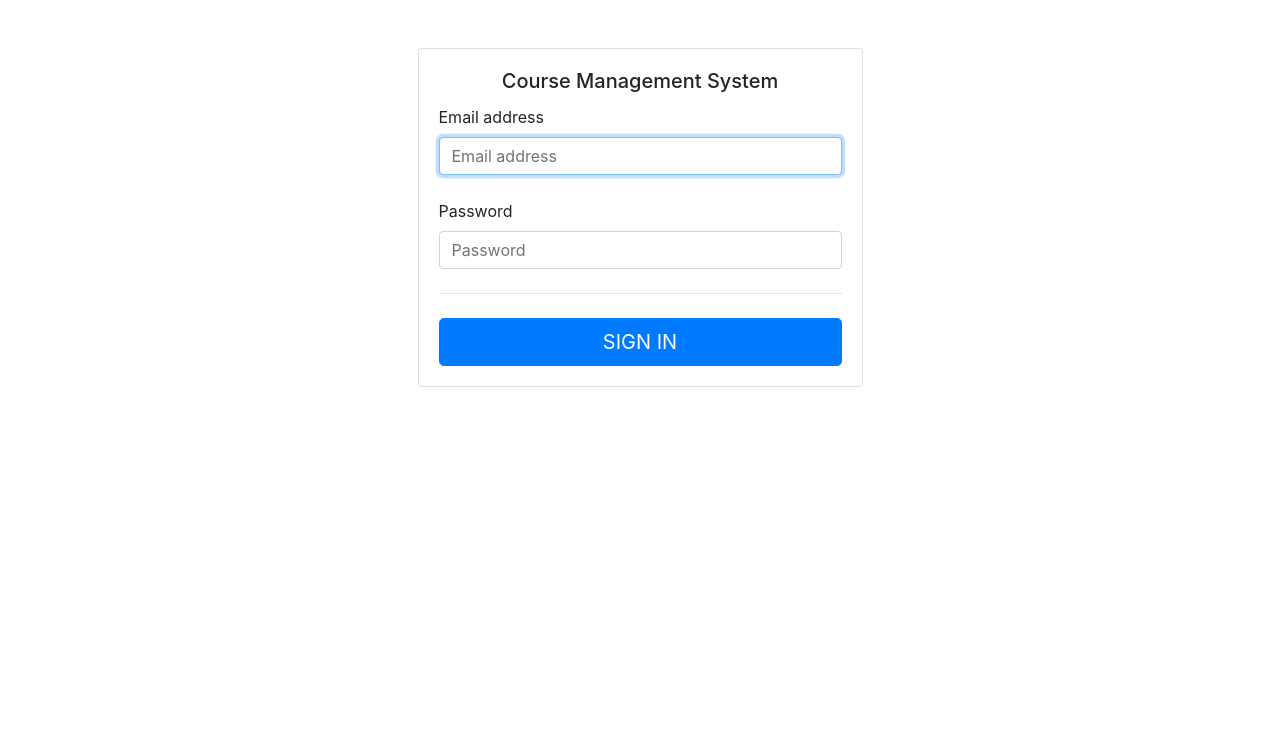
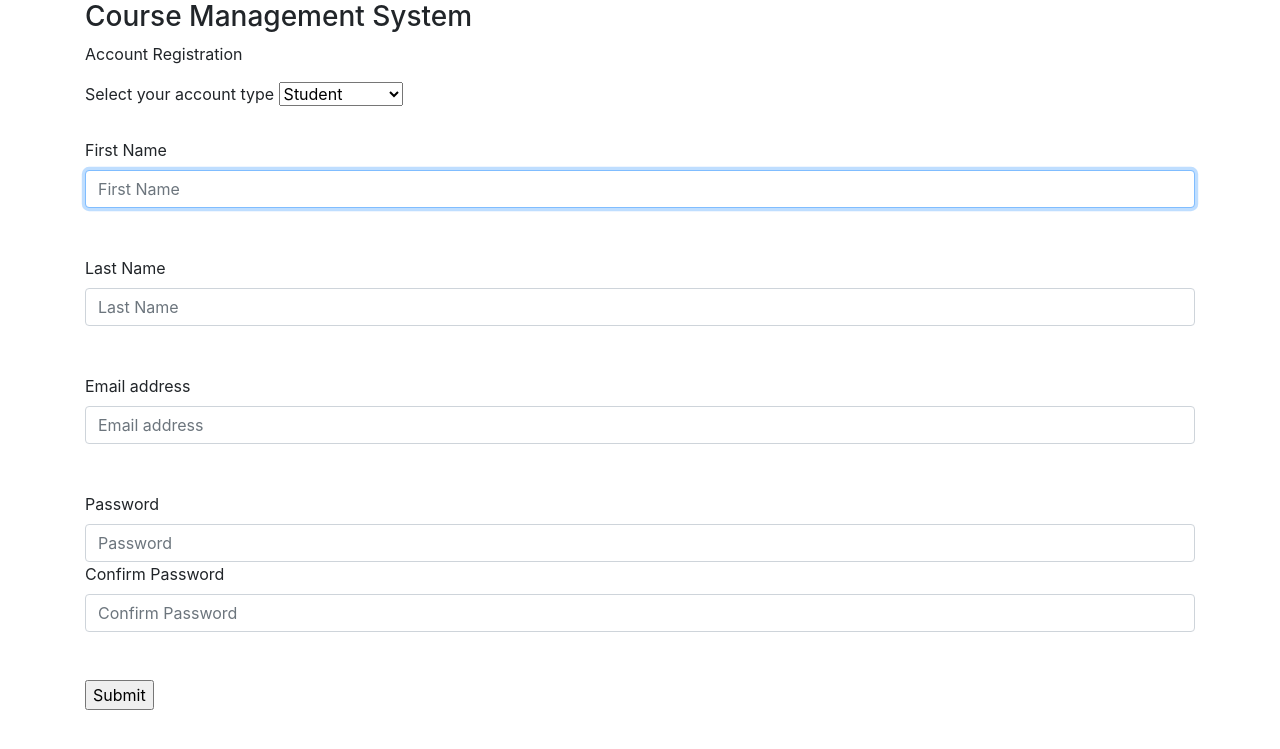
Before and after one commit to namcaonguyen/COMP4004Project, a Node server app: page /accountregistration in a window 1280 px wide. Shown: the top 749 px of the page. Run offline with Node 20, Linux system fonts and the light colour scheme; some libraries are stand-ins or nearby versions.

Commit message:
NamCao - TEST & CODE - Account Applications
This commit adds test cases and code for users applying for an account. When the user applies for an account, if all the input is valid, then an account is created in the database, with the attribute 'approved' set to false.

```diff
--- a/app.js
+++ b/app.js
@@ -7,7 +7,7 @@ const mongoose = require("mongoose");
 
 // routes
 const index = require("./routes/index.js");
-const registration = require("./routes/registration.js");
+const accountRegistration = require("./routes/accountregistration.js");
 
 // connect to db
 mongoose.connect("mongodb://localhost/cmsApp");
@@ -29,6 +29,9 @@ app.post("/", (req, res) => {
     res.render("login", { title: "Login", response: "is-invalid" });
 });
 
+// The user is not logged in when trying to access the Account Registration.
+app.use("/accountregistration", accountRegistration);
+
 // middleware (this will execute before every route declared after this)
 app.use((req, res, next) => {
     // is user logged in?
@@ -39,8 +42,8 @@ app.use((req, res, next) => {
     else next(); // otherwise continue to what user was trying to do
 });
 
+// Any routes that appear below here will be checked by the middleware first.
 app.use("/", index);
-app.use("/account-management", registration);
 /*
  *
  * Add more routes here
--- a/db/user.js
+++ b/db/user.js
@@ -2,12 +2,14 @@ const mongoose = require("mongoose");
 const Schema = mongoose.Schema;
 
 var userSchema  = new Schema({
+    id: Schema.Types.ObjectId,
     email: String,
     password: String,
     fullname: String,
-    admin: Boolean,
+    accountType: String,
     coursesEnrolled: [String],
-    coursesTaken: [String]
+    coursesTaken: [String],
+    approved: Boolean
 });
 
 module.exports = mongoose.model("User", userSchema);
--- /dev/null
+++ b/public/ApplicationValidation.js
@@ -0,0 +1,32 @@
+// Function to check if the input fields are valid.
+exports.checkInputFieldValidity = function checkInputFieldValidity(accountTypeParam, firstNameParam, lastNameParam, emailParam, passwordParam, confirmPasswordParam) {
+    // Declaration of array varible to hold error messages.
+    var errorArray = [];
+
+    // If the Account Type is out of range, then it is invalid.
+    if ( accountTypeParam > 3 ) {
+        errorArray.push("Account Type is invalid.");
+	}
+    // If the First Name is empty, then it is invalid.
+    if ( firstNameParam == "" ) {
+        errorArray.push("You must enter a first name.");
+	}
+    // If the Last Name is empty, then it is invalid.
+    if ( lastNameParam == "" ) {
+        errorArray.push("You must enter a last name.");
+	}
+    // If the Email isn't formatted like an email, then it is invalid.
+    if ( emailParam.search("@") == -1 ) {
+        errorArray.push("You must enter a valid email.");
+	}
+    // If the Password isn't at least 8 characters long, then it is invalid.
+    if ( passwordParam.length < 8 ) {
+        errorArray.push("Your password must be at least 8 characters.");
+	}
+    // If the two input passwords are not the same, then it is invalid.
+    if ( passwordParam != confirmPasswordParam ) {
+        errorArray.push("Passwords do not match.");
+	}
+
+    return errorArray;
+}
--- /dev/null
+++ b/routes/accountregistration.js
@@ -0,0 +1,81 @@
+const express = require("express");
+const router = express.Router();
+const User = require("../db/user.js");
+// This file contains functions for validating the inputs.
+const ApplicationValidation = require("../public/ApplicationValidation.js");
+
+
+// GET logout page.
+router.get("/logout", (req, res) => {
+    res.send("Logged out.");
+})
+
+// GET the Account Registration
+router.get("/", (req, res) => {
+    res.render("accountregistration", { title: "Account Registration" });
+});
+
+// Middleware to parse the body of the request.
+router.use(express.json());
+router.use(express.urlencoded());
+
+// Handle a POST request on the Account Registration page.
+router.post("/", (req, res) => {
+
+    // Declaration of variables to store the request information.
+    var accountTypeVar = req.body.accountType;
+    var firstNameVar = req.body.inputFirstName;
+    var lastNameVar = req.body.inputLastName;
+    var fullNameVar = (firstNameVar.concat(" ")).concat(lastNameVar);
+    var emailVar = req.body.inputEmail;
+    var passwordVar = req.body.inputPassword;
+    var confirmPasswordVar = req.body.inputConfirmPassword;
+
+    // Check the inputs for errors.
+    var errorArray = ApplicationValidation.checkInputFieldValidity(accountTypeVar, firstNameVar, lastNameVar, emailVar, passwordVar, confirmPasswordVar);
+
+    // If there are no problems with the inputs...
+    if ( errorArray.length == 0 )
+    {
+        // Proceed to create the user.
+        const createdUser = new User({
+            email: emailVar,
+            password: passwordVar,
+            fullname: fullNameVar,
+            accountType: accountTypeVar,
+            approved: false
+		});
+
+        // Save the unapproved user to the database. An administrator must later approve the user.
+        createdUser.save(function (err, createdUser) {
+            if ( err ) {
+                return console.error(err);
+	        }
+        });
+
+        // Go back to the Login page.
+        res.render("login", { title: "Login" });
+
+	} else {
+        // Declaration of variable for an Error Message.
+        var errorMessage = 'ERRORS: ';
+        // Go through all the errors in the Error Array.
+        for ( i = 0; i < errorArray.length; ++i ) {
+            errorMessage += errorArray[i] + '\n';
+		}
+        // Stay on this page.
+        res.render("accountregistration", { title: "Account Registration", error: errorMessage });
+	}
+});
+
+// PUT new user.
+router.put("/user", (req, res) => {
+    res.send("Got a PUT request at /user");
+});
+
+// DELETE existing user.
+router.delete("/user", (req, res) => {
+    res.send("Got a DELETE request at /user");
+});
+
+module.exports = router;
--- /dev/null
+++ b/views/accountregistration.hbs
@@ -0,0 +1,52 @@
+<div class="container">
+	<h3>Course Management System</h3>
+	<p>Account Registration</p>
+	{{#if error}}
+		<div class="alert alert-danger">{{error}}</div>
+	{{/if}}
+	<form name="account_registration_form" method="post">
+		<label for="accountType">Select your account type</label>
+		<select name="accountType" id="accountType">
+			<option value="student">Student</option>
+			<option value="professor">Professor</option>
+			<option value="administrator">Administrator</option>
+		</select>
+
+		<br><br>
+
+		<div class="form-label-group">
+			<label for="inputFirstName">First Name</label>
+			<input id="inputFirstName" name="inputFirstName" class="form-control {{response}}" placeholder="First Name" required autofocus>
+        </div>
+
+		<br><br>
+
+		<div class="form-label-group">
+			<label for="inputLastName">Last Name</label>
+			<input id="inputLastName" name="inputLastName" class="form-control {{response}}" placeholder="Last Name" required autofocus>
+        </div>
+
+		<br><br>
+
+		<div class="form-label-group">
+			<label for="inputEmail">Email address</label>
+			<input type="email" id="inputEmail" name="inputEmail" class="form-control {{response}}" placeholder="Email address" required autofocus>
+        </div>
+
+		<br><br>
+
+        <div class="form-label-group">
+			<label for="inputPassword">Password</label>
+			<input type="password" id="inputPassword" name="inputPassword" class="form-control {{response}}" placeholder="Password" required>
+        </div>
+
+		<div class="form-label-group">
+			<label for="inputConfirmPassword">Confirm Password</label>
+			<input type="password" id="inputConfirmPassword" name="inputConfirmPassword" class="form-control {{response}}" placeholder="Confirm Password" required>
+        </div>
+
+		<br><br>
+
+		<input type="submit" value="Submit" >
+	</form>
+</div>
--- a/views/login.hbs
+++ b/views/login.hbs
@@ -20,6 +20,11 @@
                 <hr class="my-4">
                 <button class="btn btn-lg btn-primary btn-block text-uppercase" type="submit">Sign in</button>
             </form>
+          <form class="form-applyForAccount" method="POST">
+            <hr class="my-4">
+              <a href="/accountregistration">Create Account</a>
+            </hr>
+          </form>
         </div>
     </div>
     </div>
```
Also changed, not shown: features/steps/applyForAccountStepDefs.js (added, +140 -0 lines), routes/registration.js (deleted, +0 -20 lines), 1 other file.
